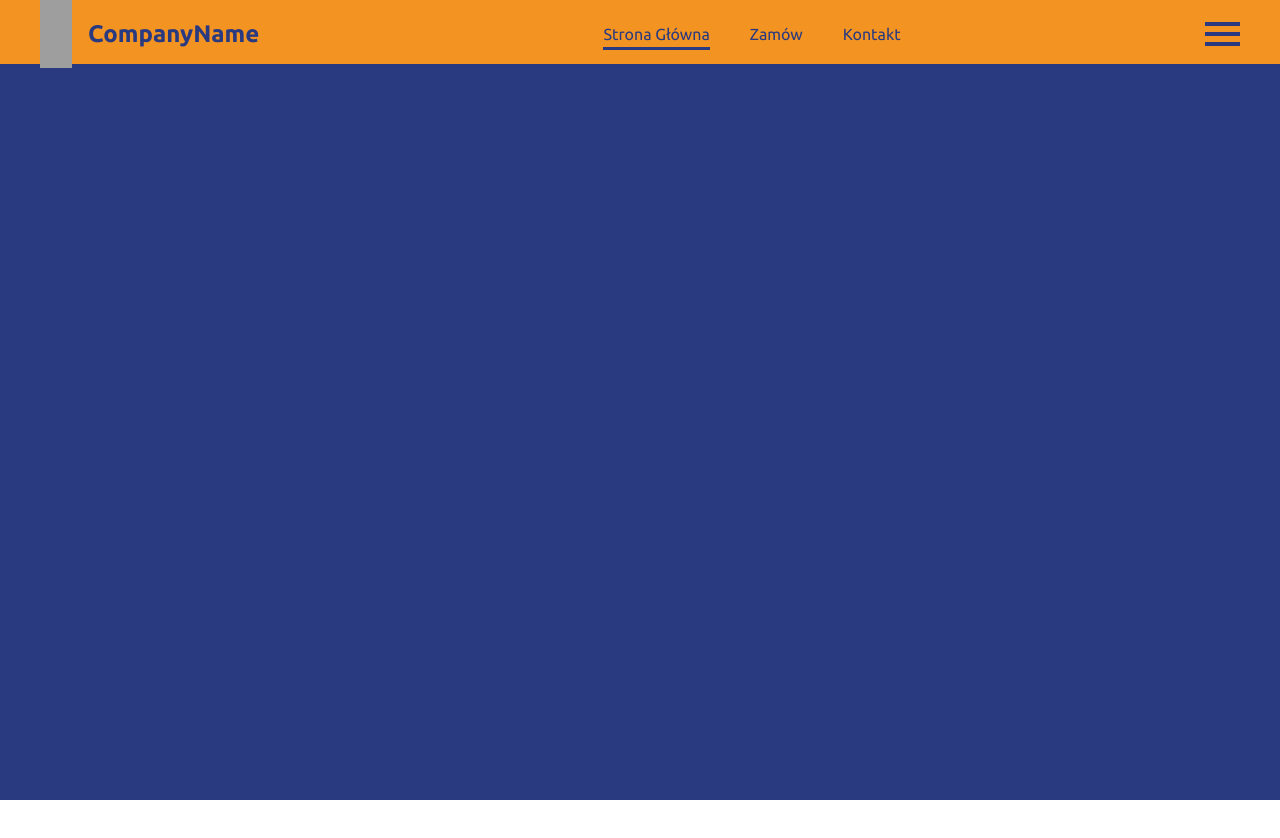
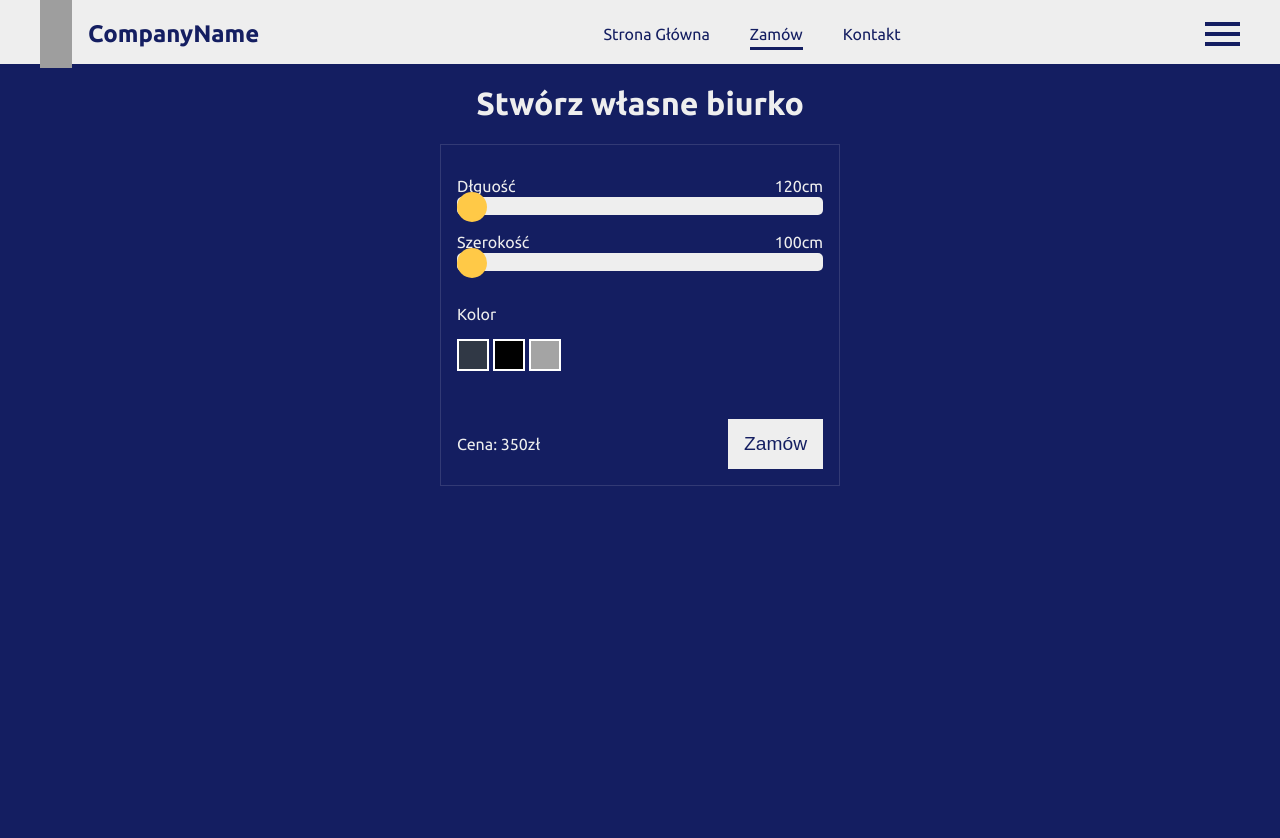
Before and after one commit to sheep2moon/order-desk, a React (Create React App) app: page /zamow in a window 1280 px wide. Shown: the top 838 px of the page. Before the commit the page ends 800 px from the top, so only its background shows below. Built offline with nearby package versions, Linux system fonts and the light colour scheme; grey boxes are pictures that could not be loaded.

Commit message:
creating order form

```diff
--- a/src/App.js
+++ b/src/App.js
@@ -4,6 +4,7 @@ import { theme } from "./commons/Theme";
 import Navbar from "./components/Navbar";
 import { BrowserRouter as Router, Switch, Route } from "react-router-dom";
 import Home from "./pages/Home";
+import Order from "./pages/Order";
 
 function App() {
   return (
@@ -13,6 +14,7 @@ function App() {
           <Navbar />
           <Switch>
             <Route exact path="/" component={Home} />
+            <Route exact path="/zamow" component={Order} />
           </Switch>
         </AppContainer>
       </Router>
--- a/src/commons/Theme.js
+++ b/src/commons/Theme.js
@@ -1,4 +1,5 @@
 export const theme = {
-  primary: "#293A80",
-  secondary: "#F39422",
+  primary: "#141E61",
+  secondary: "#EEEEEE",
+  detail: "#FFC947",
 };
--- a/src/components/Button.js
+++ b/src/components/Button.js
@@ -14,13 +14,14 @@ export default Button;
 const StyledButton = styled.button`
   position: relative;
   border: ${({ primary, theme }) =>
-    primary ? "none" : `1px solid ${theme.primary}`};
+    primary ? `1px solid ${theme.secondary}` : "none"};
   background-color: ${({ primary, theme }) =>
     primary ? theme.primary : theme.secondary};
   padding: ${({ big }) => (big ? "1rem 1.5rem" : "0.5rem 1rem")};
   color: ${({ primary, theme }) => (primary ? theme.secondary : theme.primary)};
   cursor: pointer;
   transition: all 0.2s ease-in-out;
+  font-size: 1.2rem;
   :hover {
     transition: all 0.2s ease-in-out;
     opacity: 0.9;
@@ -42,6 +43,6 @@ const StyledButton = styled.button`
     bottom: 0;
     z-index: -1;
     background: ${({ primary, theme }) =>
-      primary ? theme.secondary : theme.primary};
+      primary ? theme.secondary : theme.detail};
   }
 `;
--- /dev/null
+++ b/src/components/Customize/RangeInput.js
@@ -0,0 +1,28 @@
+import React from "react";
+import styled from "styled-components";
+
+const RangeInput = ({ ...rest }) => {
+  return <StyledRangeInput type="range" {...rest} />;
+};
+
+export default RangeInput;
+
+const StyledRangeInput = styled.input`
+  width: 100%;
+  background: transparent;
+  -webkit-appearance: none;
+  ::-webkit-slider-runnable-track {
+    -webkit-appearance: none;
+    border-radius: 5px;
+    height: 18px;
+    background-color: ${({ theme }) => theme.secondary};
+  }
+  ::-webkit-slider-thumb {
+    -webkit-appearance: none;
+    height: 30px;
+    width: 30px;
+    border-radius: 50%;
+    margin-top: -5px;
+    background-color: ${({ theme }) => theme.detail};
+  }
+`;
--- /dev/null
+++ b/src/components/Customize/SelectColor.js
@@ -0,0 +1,49 @@
+import React from "react";
+import styled from "styled-components";
+
+const SelectColor = () => {
+  const colors = [
+    {
+      name: "grafitowy",
+      value: "#303845",
+    },
+    {
+      name: "czarny",
+      value: "#010101",
+    },
+    {
+      name: "jasny szary",
+      value: "#a4a4a4",
+    },
+  ];
+  return (
+    <StyledSelect>
+      <p>Kolor</p>
+      <OptionsWrap>
+        {colors.map((color) => (
+          <Option key={color.value} color={color.value} />
+        ))}
+      </OptionsWrap>
+    </StyledSelect>
+  );
+};
+
+export default SelectColor;
+
+const StyledSelect = styled.div`
+  margin: 1rem 0;
+  width: 100%;
+  display: flex;
+  flex-direction: column;
+  align-items: flex-start;
+`;
+const OptionsWrap = styled.div`
+  display: flex;
+  column-gap: 0.25rem;
+`;
+const Option = styled.div`
+  width: 2rem;
+  height: 2rem;
+  background: ${({ color }) => color};
+  border: 2px solid #fff;
+`;
--- a/src/components/Home/Hero.js
+++ b/src/components/Home/Hero.js
@@ -13,7 +13,9 @@ const Hero = () => {
           stała się bardziej komfortowa. <br /> Wycena odbywa się w czasie
           rzeczywistym dzięki wygodnemu formularzowi.
         </p>
-        <RouterLink big>Przejdź do formularza</RouterLink>
+        <RouterLink big="true" to="/">
+          Przejdź do formularza
+        </RouterLink>
       </LeftCol>
       <RightCol>
         <img src={heroImg} alt="introduce product" />
@@ -57,8 +59,8 @@ const LeftCol = styled.div`
 
 const RightCol = styled.div`
   width: 100%;
+  padding: 1rem;
   > img {
-    padding: 1rem;
     max-width: 100%;
   }
 `;
--- a/src/components/Navbar/NavLinks.js
+++ b/src/components/Navbar/NavLinks.js
@@ -1,32 +1,33 @@
 import React, { useState } from "react";
-import { Link } from "react-router-dom";
+import { Link, useLocation } from "react-router-dom";
 import styled from "styled-components";
 
 const NavLinks = () => {
-  const [activeLink, setActiveLink] = useState(0);
+  const location = useLocation();
+  const [activeLink, setActiveLink] = useState(location.pathname);
   const links = [
     {
       to: "/",
       name: "Strona Główna",
     },
     {
-      to: "/",
+      to: "/zamow",
       name: "Zamów",
     },
     {
-      to: "/",
+      to: "/kontakt",
       name: "Kontakt",
     },
   ];
 
   return (
     <NavLinksList>
-      {links.map((link, index) => (
-        <NavLinkWrap key={index}>
+      {links.map((link) => (
+        <NavLinkWrap key={link.name}>
           <NavLink
-            to={link.to}
-            onClick={() => setActiveLink(index)}
-            isActive={activeLink === index ? true : false}
+            to={`${link.to}`}
+            onClick={() => setActiveLink(link.to)}
+            active={activeLink === link.to ? 1 : 0}
           >
             {link.name}
           </NavLink>
@@ -50,6 +51,6 @@ const NavLink = styled(Link)`
   color: ${({ theme }) => theme.primary};
   margin: 0 1rem;
   padding-bottom: 0.25rem;
-  border-bottom: ${({ isActive, theme }) =>
-    isActive ? `3px solid ${theme.primary}` : "none"};
+  border-bottom: ${({ active, theme }) =>
+    active ? `3px solid ${theme.primary}` : "none"};
 `;
--- a/src/components/Navbar/index.js
+++ b/src/components/Navbar/index.js
@@ -18,7 +18,7 @@ const Navbar = () => {
 
 export default Navbar;
 
-const NavContainer = styled.div`
+const NavContainer = styled.header`
   background-color: ${({ theme }) => theme.secondary};
   color: ${({ theme }) => theme.primary};
   width: 100%;
--- a/src/index.css
+++ b/src/index.css
@@ -4,3 +4,6 @@ body {
   margin: 0;
   font-family: "Ubuntu", sans-serif;
 }
+* {
+  box-sizing: border-box;
+}
--- a/src/pages/Home.js
+++ b/src/pages/Home.js
@@ -12,8 +12,8 @@ const Home = () => {
 
 export default Home;
 
-const HomeContainer = styled.div`
+const HomeContainer = styled.main`
   max-width: 1400px;
-  margin: 4rem auto 1rem auto;
+  margin: 4rem auto 0 auto;
   display: flex;
 `;
--- /dev/null
+++ b/src/pages/Order.js
@@ -0,0 +1,64 @@
+import React from "react";
+import styled from "styled-components";
+import RangeInput from "../components/Customize/RangeInput";
+import Button from "../components/Button";
+import SelectColor from "../components/Customize/SelectColor";
+
+const Customize = () => {
+  return (
+    <CustomizeContainer>
+      <h1>Stwórz własne biurko</h1>
+      <FormContainer>
+        <InputInfo>
+          <label htmlFor="length">Dłguość</label>
+          <span>120cm</span>
+        </InputInfo>
+        <RangeInput name="length" min="80" max="240" step="10" />
+        <InputInfo>
+          <label htmlFor="length">Szerokość</label>
+          <span>100cm</span>
+        </InputInfo>
+        <RangeInput name="length" min="50" max="160" step="5" />
+        <SelectColor />
+        <Summary>
+          <p>Cena: 350zł</p>
+          <Button type="submit">Zamów</Button>
+        </Summary>
+      </FormContainer>
+    </CustomizeContainer>
+  );
+};
+
+export default Customize;
+
+const CustomizeContainer = styled.main`
+  margin: 4rem auto 0 auto;
+  display: flex;
+  flex-direction: column;
+  align-items: center;
+  color: ${({ theme }) => theme.secondary};
+`;
+
+const FormContainer = styled.form`
+  display: flex;
+  flex-direction: column;
+  align-items: center;
+  width: 100%;
+  max-width: 400px;
+  border: 1px solid #ffffff20;
+  padding: 1rem;
+  background-color: ${({ theme }) => theme.primary};
+`;
+
+const InputInfo = styled.div`
+  width: 100%;
+  margin-top: 1rem;
+  display: flex;
+  justify-content: space-between;
+`;
+const Summary = styled.div`
+  margin-top: 2rem;
+  width: 100%;
+  display: flex;
+  justify-content: space-between;
+`;
```
Also changed, not shown: src/pages/Customize.js (deleted).
